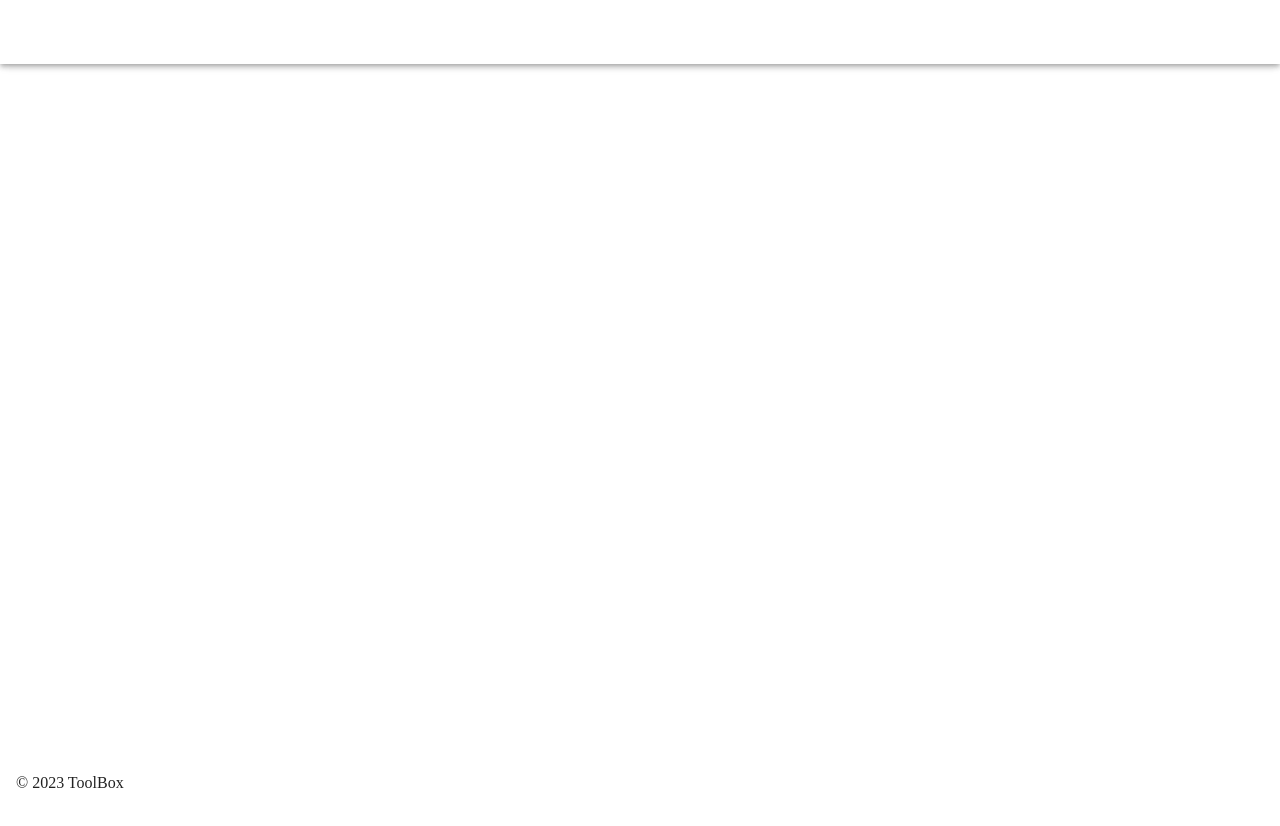
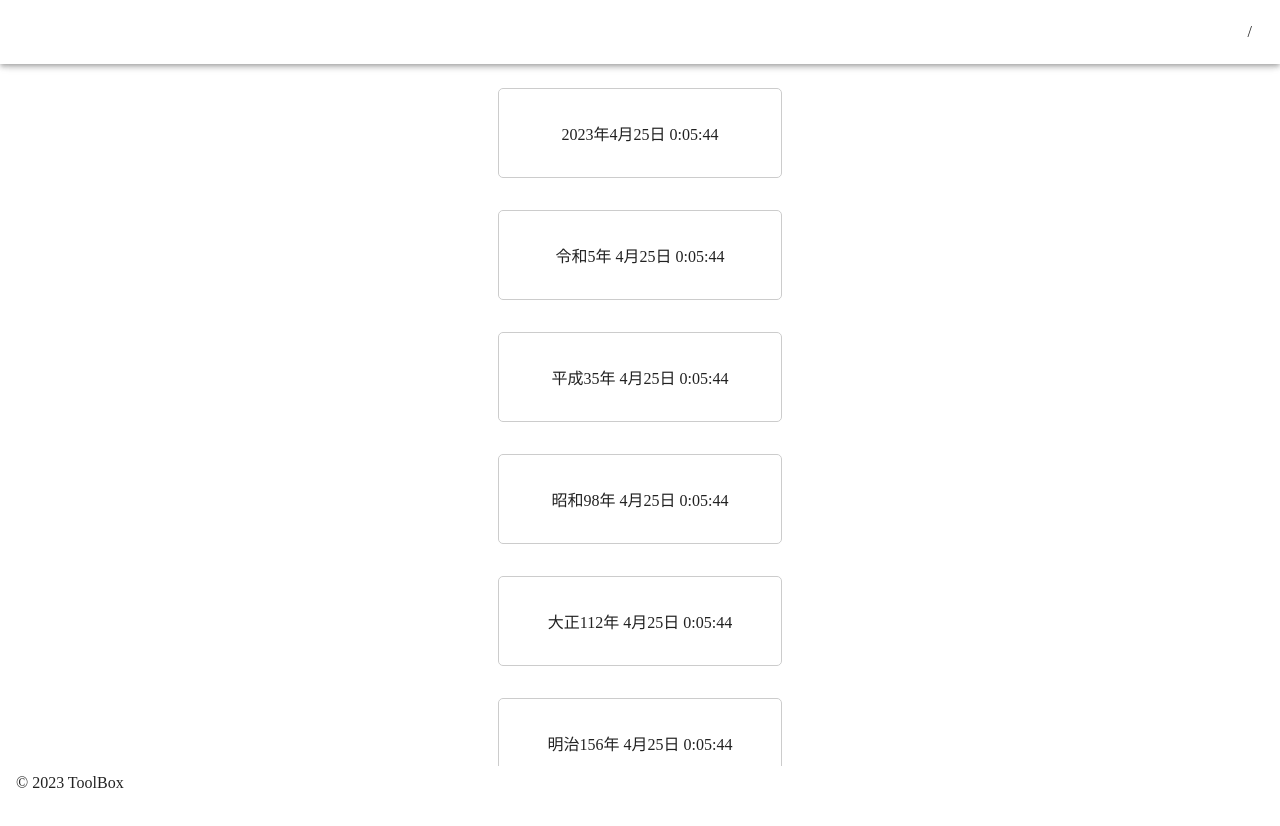
Before and after one commit to foresukecom/toolbox, a Vue app: page /japanese-era in a window 1280 px wide. Before the commit this address had no page. Shown: the top 826 px of the page. Built offline with nearby package versions, Linux system fonts and the light colour scheme.

Commit message:
feat: 和暦

```diff
--- a/package.json
+++ b/package.json
@@ -16,6 +16,7 @@
     "axios": "^1.3.6",
     "core-js": "^3.8.3",
     "crypto-js": "^4.1.1",
+    "dayjs": "^1.11.7",
     "ffmpeg.js": "^4.2.9003",
     "gif.js": "^0.2.0",
     "leaflet": "^1.9.3",
--- /dev/null
+++ b/src/assets/japanese_eras.json
@@ -0,0 +1,22 @@
+[
+  {
+    "name": "令和",
+    "start": "2019-05-01T00:00:00Z"
+  },
+  {
+    "name": "平成",
+    "start": "1989-01-08T00:00:00Z"
+  },
+  {
+    "name": "昭和",
+    "start": "1926-12-25T00:00:00Z"
+  },
+  {
+    "name": "大正",
+    "start": "1912-07-30T00:00:00Z"
+  },
+  {
+    "name": "明治",
+    "start": "1868-01-01T00:00:00Z"
+  }
+]
--- a/src/components/Header.vue
+++ b/src/components/Header.vue
@@ -28,7 +28,8 @@ export default {
         { path: '/text-case-converter', text: 'テキストケース変換' },
         { path: '/countdown-to-holidays', text: '祝日タイマー' },
         { path: '/world-timezone', text: '世界時計' },
-        { path: '/timezone-converter', text: 'タイムゾーン変換'}
+        { path: '/timezone-converter', text: 'タイムゾーン変換'},
+        { path: '/japanese-era', text: '和暦'}
       ];
 
       const currentPage = pages.find(page => page.path === route.path);
--- a/src/router/index.js
+++ b/src/router/index.js
@@ -9,6 +9,7 @@ import TextCaseConverter from '../views/TextCaseConverter.vue';
 import CountdownToHolidays from '../views/CountdownToHolidays.vue';
 import WorldTimezone from '../views/WorldTimezone.vue';
 import TimezoneConverter from '../views/TimezoneConverter.vue';
+import JapaneseEra from '../views/JapaneseEra.vue';
 
 const routes = [
   {
@@ -61,6 +62,11 @@ const routes = [
     name: "timezone-converter",
     component: TimezoneConverter,
   },
+  {
+    path: "/japanese-era",
+    name: "japanese-era",
+    component: JapaneseEra,
+  },
 ];
 
 const router = createRouter({
--- /dev/null
+++ b/src/utilities/japaneseEra.js
@@ -0,0 +1,18 @@
+import moment from "moment";
+import japaneseErasData from "@/assets/japanese_eras.json";
+
+export async function getJapaneseEras() {
+  return japaneseErasData.map((era) => ({
+    name: era.name,
+    start: moment(era.start),
+    end: era.end ? moment(era.end) : moment(),
+  }));
+}
+
+export function formatJapaneseEra(era, date) {
+  const eraStartDate = moment(era.start);
+  const yearsSinceEraStart = date.year() - eraStartDate.year() + 1;
+  const formattedDate = date.format('M月D日 H:mm:ss');
+
+  return `${era.name}${yearsSinceEraStart}年 ${formattedDate}`;
+}
--- a/src/views/HomePage.vue
+++ b/src/views/HomePage.vue
@@ -62,6 +62,11 @@ export default {
           image: 'https://via.placeholder.com/200',
           route: 'timezone-converter',
         },
+        {
+          title: '和暦',
+          image: 'https://via.placeholder.com/200',
+          route: 'japanese-era',
+        },
       ],
     };
   },
--- /dev/null
+++ b/src/views/JapaneseEra.vue
@@ -0,0 +1,78 @@
+<template>
+  <div class="japanese-era">
+    <div class="card-container">
+      <div class="gregorian">
+        <p>{{ gregorianDate }}</p>
+      </div>
+      <div v-for="(era, index) in eras" :key="index" class="era">
+        <p>{{ era.date }}</p>
+      </div>
+    </div>
+  </div>
+</template>
+
+
+<script>
+import { ref, onMounted, onUnmounted } from 'vue';
+import moment from 'moment';
+import { getJapaneseEras, formatJapaneseEra } from '../utilities/japaneseEra';
+
+export default {
+  setup() {
+    const currentTime = ref(moment());
+    const eras = ref([]);
+    const gregorianDate = ref('');
+
+    async function updateDateTime() {
+      currentTime.value = moment();
+      gregorianDate.value = currentTime.value.format('YYYY年M月D日 H:mm:ss');
+      const japaneseEras = await getJapaneseEras();
+      eras.value = japaneseEras.map((era) => ({
+        ...era,
+        date: formatJapaneseEra(era, currentTime.value),
+      }));
+    }
+
+    let timer;
+
+    onMounted(() => {
+      timer = setInterval(updateDateTime, 1000);
+    });
+
+    onUnmounted(() => {
+      clearInterval(timer);
+    });
+
+    return {
+      eras,
+      gregorianDate,
+    };
+  },
+};
+</script>
+
+<style scoped>
+.japanese-era {
+  display: flex;
+  flex-direction: column;
+  align-items: center;
+}
+
+.card-container {
+  display: flex;
+  flex-direction: column;
+  align-items: center;
+}
+
+.gregorian,
+.era {
+  border: 1px solid #ccc;
+  border-radius: 5px;
+  padding: 1rem;
+  margin: 1rem;
+  width: 100%;
+  text-align: center;
+}
+
+
+</style>
```
Also changed, not shown: 2 other files (tests, documents, lock files or other folders).
